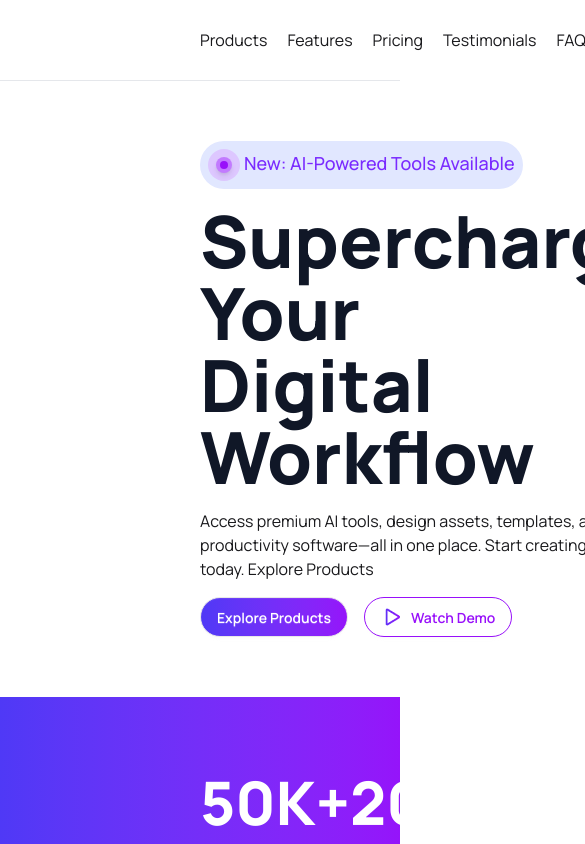
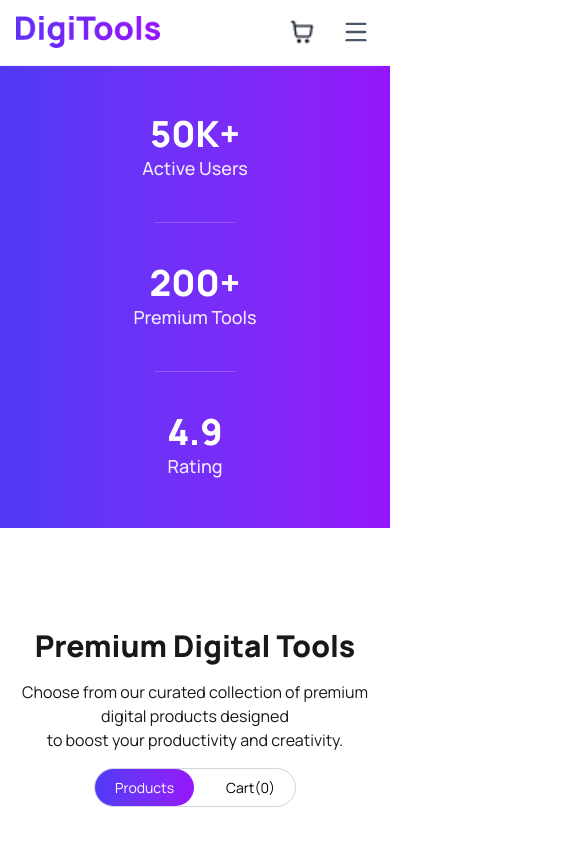
Before and after one commit to kabir31416/ph-assignment-six, a React (Vite) app: page / in a window 390 px wide. Shown: the top 844 px of the page, 585 px wide, since content can reach past the window. Built offline with nearby package versions, Linux system fonts and the light colour scheme.

Commit message:
Nav and stats make responsive

```diff
--- a/src/App.jsx
+++ b/src/App.jsx
@@ -30,15 +30,15 @@ function App() {
     <>
     <div >
       <Navbar navCart={navCart}/>
-      <HeroSection/>
+      {/* <HeroSection/> */}
       <Statistics/>
       <Suspense fallback={"Data is loading"}>
         <ProductList dataPromise={dataPromise} cart={cart} setCart={setCart} setNavCart={setNavCart}/>
       </Suspense>
-      <StepSection/>
-      <SimplePricing/>
-      <Workflow/>
-      <Footer/>
+      {/* <StepSection/> */}
+      {/* <SimplePricing/> */}
+      {/* <Workflow/> */}
+      {/* <Footer/> */}
 
       <ToastContainer/>
     </div>
--- a/src/components/homepage/Statistics.jsx
+++ b/src/components/homepage/Statistics.jsx
@@ -2,28 +2,31 @@ import React from 'react';
 
 const Statistics = () => {
     return (
-        <div className=''>
+        <div>
 
-            <div className='flex justify-between px-50 py-15 bg-linear-to-r from-[#4F39F6] to-[#9514FA] text-white'>
-                <div className='flex flex-col items-center'>
-                    <h1 className='font-extrabold text-[60px]'>50K+</h1>
-                    <p className='font-medium text-6'>Active Users</p>
+            <div className='bg-linear-to-r from-[#4F39F6] to-[#9514FA] text-white px-6 py-12 lg:px-20 lg:py-16 flex flex-col lg:flex-row justify-between items-center gap-10 lg:gap-0'>
+
+
+                <div className='flex flex-col items-center text-center'>
+                    <h1 className='font-extrabold text-4xl lg:text-6xl'>50K+</h1>
+                    <p className='font-medium text-lg lg:text-xl opacity-90'>Active Users</p>
                 </div>
 
-                <div className='w-px h-80% bg-white'></div>
+                <div className='hidden lg:block w-px h-16 bg-white/30'></div>
+                <div className='lg:hidden w-20 h-px bg-white/20'></div>
 
-                <div className='flex flex-col items-center'>
-                    <h1 className='font-extrabold text-[60px]'>200+</h1>
-                    <p className='font-medium text-6' >Premium Tools</p>
+                <div className='flex flex-col items-center text-center'>
+                    <h1 className='font-extrabold text-4xl lg:text-6xl'>200+</h1>
+                    <p className='font-medium text-lg lg:text-xl opacity-90'>Premium Tools</p>
                 </div>
 
-                <div className='w-px h-80% bg-white'></div>
+                <div className='hidden lg:block w-px h-16 bg-white/30'></div>
+                <div className='lg:hidden w-20 h-px bg-white/20'></div>
 
-                <div className='flex flex-col items-center'>
-                    <h1 className='font-extrabold text-[60px]'>4.9</h1>
-                    <p className='font-medium text-6' >Rating</p>
+                <div className='flex flex-col items-center text-center'>
+                    <h1 className='font-extrabold text-4xl lg:text-6xl'>4.9</h1>
+                    <p className='font-medium text-lg lg:text-xl opacity-90'>Rating</p>
                 </div>
-
 
             </div>
 
--- a/src/components/homepage/Workflow.jsx
+++ b/src/components/homepage/Workflow.jsx
@@ -7,8 +7,8 @@ const Workflow = () => {
             <p className='text-center'>Join thousands of professionals who are already using Digitools to work smarter. <br />Start your free trial today.</p>
 
             <div className='flex gap-4'>
-                <button className='bg-white rounded-full text-purple-700 p-2 w-40 hover:cursor-pointer'>Explore Products</button>
-                <button className='border border-white rounded-full p-2 w-40 hover:cursor-pointer'>View Pricing</button>
+                <button className='bg-white btn rounded-full text-purple-700 p-2 w-40 hover:cursor-pointer'>Explore Products</button>
+                <button className='border btn bg-transparent text-white border-white rounded-full p-2 w-40 hover:cursor-pointer'>View Pricing</button>
             </div>
 
             <p>14-day free trial • No credit card required • Cancel anytime</p>
--- a/src/components/navbar/Navbar.jsx
+++ b/src/components/navbar/Navbar.jsx
@@ -1,37 +1,73 @@
-import React from 'react';
+import React, { useState } from 'react';
 import logo from '../../assets/DigiTools.png'
 import cart from '../../assets/products/shopping-cart.png'
+import { Menu, X } from 'lucide-react';
 
 const Navbar = ({navCart}) => {
+
+    const [isOpen, setIsOpen] = useState(false);
+
     return (
-        <nav className='flex justify-between py-5 px-50 m-auto items-center sticky top-0 z-50 bg-white/70 backdrop-blur-md border-b border-gray-200'>
-            <div>
-                <img className='h-10 w-45' src={logo} alt="logo" />
+        <nav className='sticky top-0 z-50 w-full bg-white/80 backdrop-blur-md border-b border-gray-100'>
+
+            <div className='max-w-7xl mx-auto px-4 sm:px-6 lg:px-8'>
+                <div className='flex justify-between items-center h-16 lg:h-20'>
+
+                    <div className='shrink-0'>
+                        <img className='h-8 w-auto lg:h-10' src={logo} alt="Logo" />
                     </div>
 
-            <div>
-                <ul className='flex gap-5'>
+                    <div className='hidden lg:block'>
+                        <ul className='flex items-center gap-8 text-sm font-semibold text-gray-600'>
                             <li><a href="#product">Products</a></li>
                             <li>Features</li>
                             <li>Pricing</li>
-                    <li>Testimonials</li>
                             <li>FAQ</li>
                         </ul>
                     </div>
 
-            <div className='flex gap-3 items-center'>
-                <div className='relative cursor-pointer mr-2'>
-                    <img className='h-6 w-6' src={cart} alt="" />
-                    {
-                        navCart === 0 ? "" : (<div className="absolute -top-3 -right-4 flex items-center justify-center w-6 h-6 p-1 rounded-full bg-linear-to-r from-[#4F39F6] to-[#9514FA] shadow">
-                        <span className="text-xs font-bold text-white">{navCart}</span>
-                    </div>)
-                    }
+                    <div className='flex items-center gap-2 sm:gap-4'>
+
+                        <div className='relative p-2 cursor-pointer'>
+                            <img className='h-6 w-6' src={cart} alt="cart" />
+                            {navCart > 0 && (
+                                <div className="absolute top-1 right-0 flex items-center justify-center min-w-5 h-5 px-1 rounded-full bg-linear-to-r from-[#4F39F6] to-[#9514FA] border-2 border-white shadow-sm">
+                                    <span className="text-[9px] font-bold text-white">{navCart}</span>
                                 </div>
-                <h1>Login</h1>
-                <button className='rounded-full btn bg-linear-to-r from-[#4F39F6] to-[#9514FA] text-white p-2 hover:cursor-pointer'>Get Started</button>
+                            )}
                         </div>
 
+                        <div className='hidden sm:flex items-center gap-4'>
+                            <h1 className='text-sm font-bold text-gray-700'>Login</h1>
+                            <button className='bg-linear-to-r from-[#4F39F6] to-[#9514FA] text-white px-5 py-2.5 rounded-full text-sm font-bold shadow-md hover:opacity-90 transition-all cursor-pointer whitespace-nowrap'>
+                                Get Started
+                            </button>
+                        </div>
+
+
+                        <div className='lg:hidden flex items-center ml-2'>
+                            <button onClick={() => setIsOpen(!isOpen)} className='text-gray-600 p-1'>
+                                {isOpen ? <X size={28} /> : <Menu size={28} />}
+                            </button>
+                        </div>
+                    </div>
+
+                </div>
+            </div>
+
+            <div className={`lg:hidden transition-all duration-300 ease-in-out ${isOpen ? 'max-h-96 opacity-100' : 'max-h-0 opacity-0 overflow-hidden'} bg-white border-t border-gray-100`}>
+                <ul className='px-6 py-6 space-y-4 font-semibold text-gray-700'>
+                    <li onClick={() => setIsOpen(false)}><a href="#product">Products</a></li>
+                    <li onClick={() => setIsOpen(false)}>Features</li>
+                    <li onClick={() => setIsOpen(false)}>Pricing</li>
+                    <li onClick={() => setIsOpen(false)}>FAQ</li>
+                    <hr className='border-gray-100' />
+                    <div className='flex flex-col gap-4 pt-2'>
+                        <button className='w-full py-3 text-[#4F39F6] font-bold border border-[#4F39F6] rounded-xl'>Login</button>
+                        <button className='w-full py-3 bg-linear-to-r from-[#4F39F6] to-[#9514FA] text-white font-bold rounded-xl shadow-lg'>Get Started</button>
+                    </div>
+                </ul>
+            </div>
         </nav>
     );
 };
--- a/src/e-commerce/ProductList.jsx
+++ b/src/e-commerce/ProductList.jsx
@@ -11,10 +11,10 @@ const ProductList = ({dataPromise, setCart, setNavCart}) => {
     const [addedProduct, setAddedProduct] = useState([]);
 
     return (
-        <div className='flex flex-col gap-10 px-50 py-25 ' id='product'>
+        <div className='flex flex-col gap-10 p-3 lg:px-50 py-25 ' id='product'>
 
             <div className='flex flex-col items-center justify-center gap-4'>
-                <h1 className='font-extrabold text-5xl'>Premium Digital Tools</h1>
+                <h1 className='font-extrabold text-3xl md:text-5xl'>Premium Digital Tools</h1>
                 <p className='text-center'>Choose from our curated collection of premium digital products designed <br/>to boost your productivity and creativity.</p>
                 <div className='flex border rounded-full gap-3 border-gray-300'>
 
```
Lines whose indentation alone changed are shown as unchanged.
